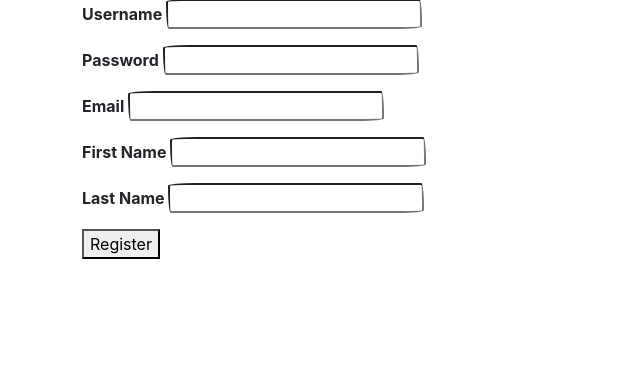
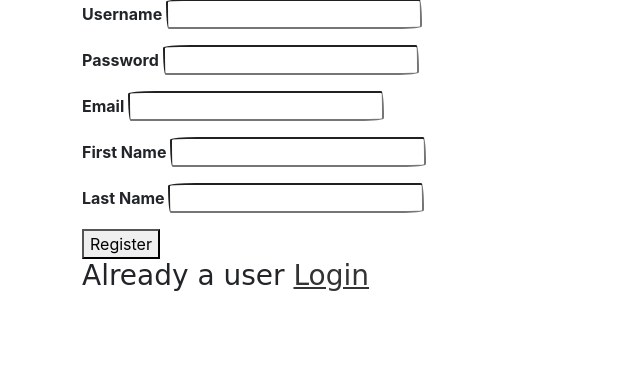
Before and after one commit to mattfergoda/flask-notes, a Flask app: page /register in a window 1280 px wide. Shown: the part 214-593 px from the top of the page, without its empty margins (0-640 px from the left). Run offline with Flask 3, Linux system fonts and the light colour scheme; some libraries are stand-ins or nearby versions; some web fonts are replaced.

Commit message:
added link to login

```diff
--- a/requirements.txt
+++ b/requirements.txt
@@ -5,13 +5,18 @@ bcrypt==4.0.1
 blinker==1.6.3
 click==8.1.7
 decorator==5.1.1
+dnspython==2.4.2
+email-validator==2.0.0.post2
+exceptiongroup==1.1.3
 executing==2.0.0
 Flask==2.3.3
 Flask-Bcrypt==1.0.1
+Flask-Cors==4.0.0
 Flask-DebugToolbar @ git+https://github.com/pallets-eco/flask-debugtoolbar@3b25e114e96a03c3261f17becb10a41abb28fd7c
 Flask-SQLAlchemy==3.1.1
 Flask-WTF==1.2.1
 greenlet==3.0.0
+idna==3.4
 ipython==8.16.1
 itsdangerous==2.1.2
 jedi==0.19.1
--- a/templates/register.html
+++ b/templates/register.html
@@ -24,4 +24,5 @@
 
   </form>
 
+<h3>Already a user <a href="/login">Login</a></h3>
 {% endblock %}
```
